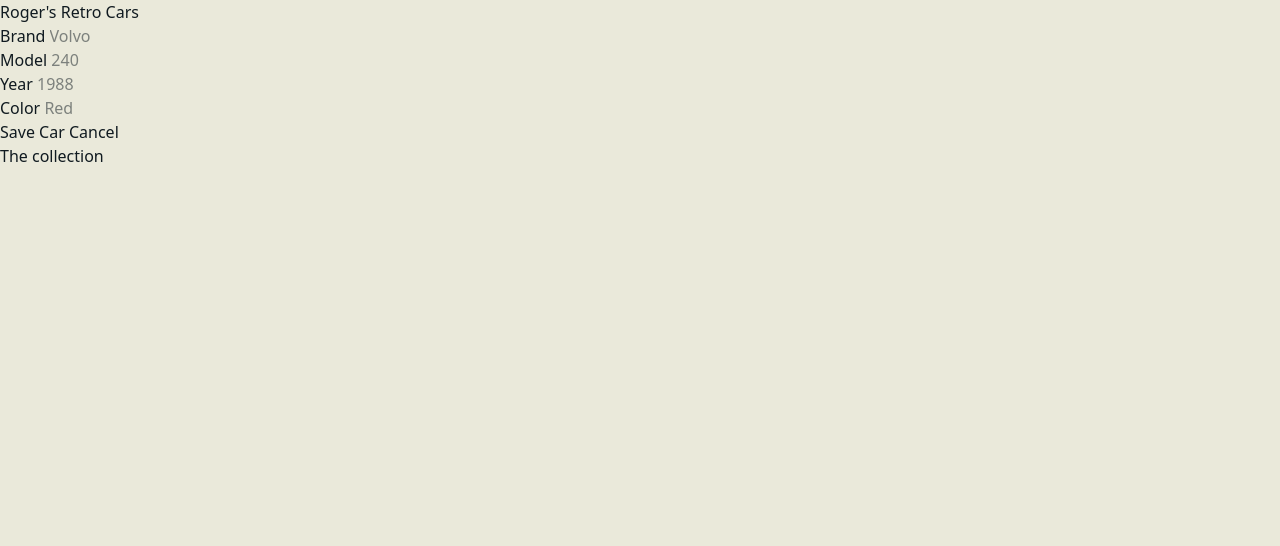
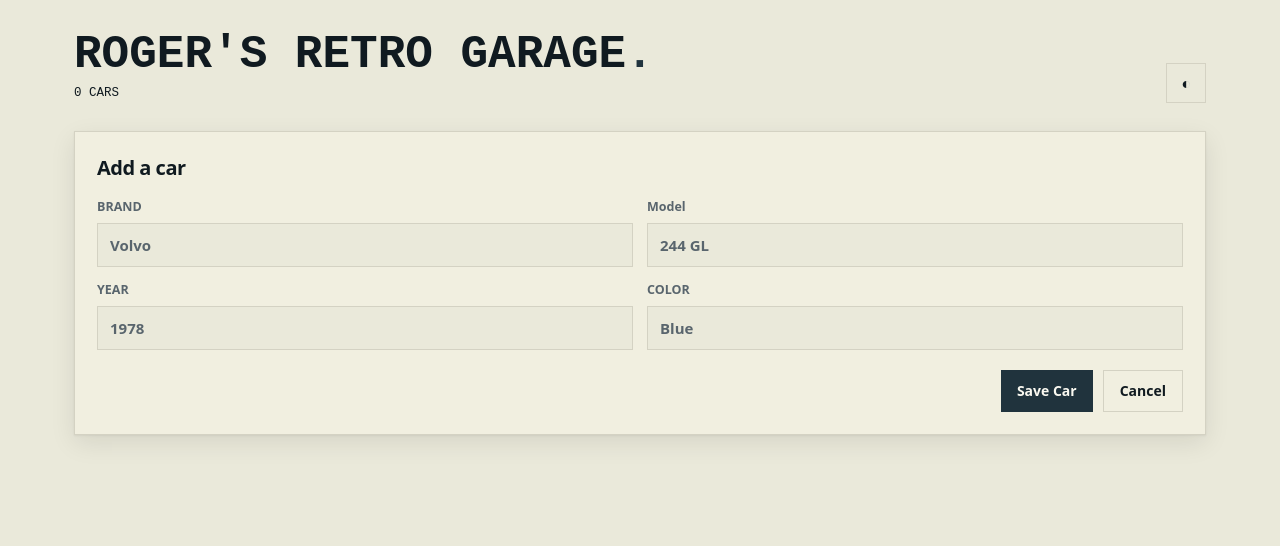
Before and after one commit to laszloprekop/fe-08-typescript-crud, a website built with Vite: page web/index.html in a window 1280 px wide. Built offline with nearby package versions, Linux system fonts and the light colour scheme; no server answers.

Commit message:
feat(web): re-style the UI using Tailwind CSS

```diff
--- a/web/index.html
+++ b/web/index.html
@@ -10,33 +10,54 @@
 </head>
 
 <body>
-  <main class="container">
-    <h1>Roger's Retro Cars</h1>
+  <div class="mx-auto max-w-[1180px] px-6 pb-20 pt-8">
+    <header class="mb-7 flex flex-wrap items-end justify-between gap-4">
+      <div class="flex flex-col gap-1.5">
+        <h1 class="m-0 font-mono text-[clamp(28px,5vw,46px)] font-bold uppercase leading-none tracking[0.12em]">Roger's
+          Retro Garage<span class="text-accent">.</span></h1>
+        <span id="count" class="font-mono text-[12.5px] uppercase tracking-[0.06em text-ink-soft]">0 cars</span>
+      </div>
+      <button id="theme-btn" class="grid size-10 place-items-center border border-line text-ink hover:bg-ink/5"
+        aria-label="Switch theme" title="Switch light / dark">◐</button>
+    </header>
 
-    <form id="car-form" aria-label="Add or edit a car">
-      <div class="grid">
-        <label for="brand">Brand
-          <input type="text" id="brand" name="brand" placeholder="Volvo" required>
-        </label>
-        <label for="model">Model
-          <input type="text" id="model" name="model" placeholder="240" required>
-        </label>
+    <div id="form-panel"
+      class="mb-7 border border-line bg-panel shadow-[0_1px_2px_rgb(0_0_0/0.06),0_8px_24px_rgb(0_0_0/0.09)]">
+      <div class="p-[22px]">
+        <h2 id="form-head" class="mb-4 text-xl font-bold tracking-tight text-ink">Add a car</h2>
+        <form id="car-form" novalidate aria-labelledby="form-head">
+          <div class="grid grid-cols-1 gap-3.5 sm:grid-cols-2">
+            <label class="flex flex-col gap-1.5 text-[12.5px] font-semibold text-ink-soft uppercase">Brand
+              <input id="brand" name="brand" type="text" required maxlength="50" placeholder="Volvo"
+                class="border border-line bg-ground px-3 py-2.5 text-[15px] text-ink placeholder:text-ink-soft focus:outline-none focus:ring-1 focus:ring-accent">
+            </label>
+            <label class="flex flex-col gap-1.5 text-[12.5px] font-semibold text-ink-soft">Model
+              <input id="model" name="model" type="text" required maxlength="50" placeholder="244 GL"
+                class="border border-line bg-ground px-3 py-2.5 text-[15px] text-ink placeholder:text-ink-soft focus:outline-none focus:ring-1 focus:ring-accent"></label>
+            <label class="flex flex-col gap-1.5 text-[12.5px] font-semibold text-ink-soft uppercase">Year
+              <input id="year" name="year" type="number" required min="1886" placeholder="1978"
+                class="border border-line bg-ground px-3 py-2.5 text-[15px] text-ink placeholder:text-ink-soft focus:outline-none focus:ring-1 focus:ring-accent">
+            </label>
+            <label class="flex flex-col gap-1.5 text-[12.5px] font-semibold text-ink-soft uppercase">Color
+              <input id="color" name="color" type="text" maxlength="50" placeholder="Blue"
+                class="border border-line bg-ground px-3 py-2.5 text-[15px] text-ink placeholder:text-ink-soft focus:outline-none focus:ring-1 focus:ring-accent">
+            </label>
+          </div>
+          <div class="mt-5 flex justify-end gap-2.5">
+            <button type="submit" id="submit-btn"
+              class="bg-accent px-4 py-2.5 text-sm font-semibold text-accent-ink hover:brightness-105">Save Car</button>
+            <button type="button" id="cancel-btn"
+              class="border border-line px-4 py-2.5 text-sm font-semibold text-ink hover:bg-ink/5">Cancel</button>
+          </div>
+        </form>
       </div>
-      <div class="grid">
-        <label for="year">Year
-          <input type="number" id="year" name="year" placeholder="1988" required>
-        </label>
-        <label for="color">Color
-          <input type="text" id="color" name="color" placeholder="Red" required>
-        </label>
-      </div>
-      <button type="submit" id="submit-btn">Save Car</button>
-      <button type="button" id="cancel-btn">Cancel</button>
-    </form>
 
-    <h2>The collection</h2>
-    <div id="car-list" aria-live="polite"></div>
-  </main>
+    </div>
+
+    <div id="car-list" class="grid grid-cols-[repeat(auto-fill,minmax(2480px,1fr))] gap-0" aria-live="polite">
+    </div>
+  </div>
+
   <script type="module" src="/src/main.ts"></script>
 </body>
 
--- a/web/src/main.ts
+++ b/web/src/main.ts
@@ -22,6 +22,12 @@
 document.addEventListener("DOMContentLoaded", async () => {
   const cars = await getCars()
   renderCars(cars)
+
+  const themeBtn = document.querySelector("#theme-btn") as HTMLButtonElement
+  themeBtn.addEventListener("click", () => {
+    const dark = document.documentElement.getAttribute("data-theme") === "dark"
+    document.documentElement.setAttribute("data-theme", dark ? "light" : "dark")
+  })
 
   const form = document.querySelector("#car-form") as HTMLFormElement
 
```
